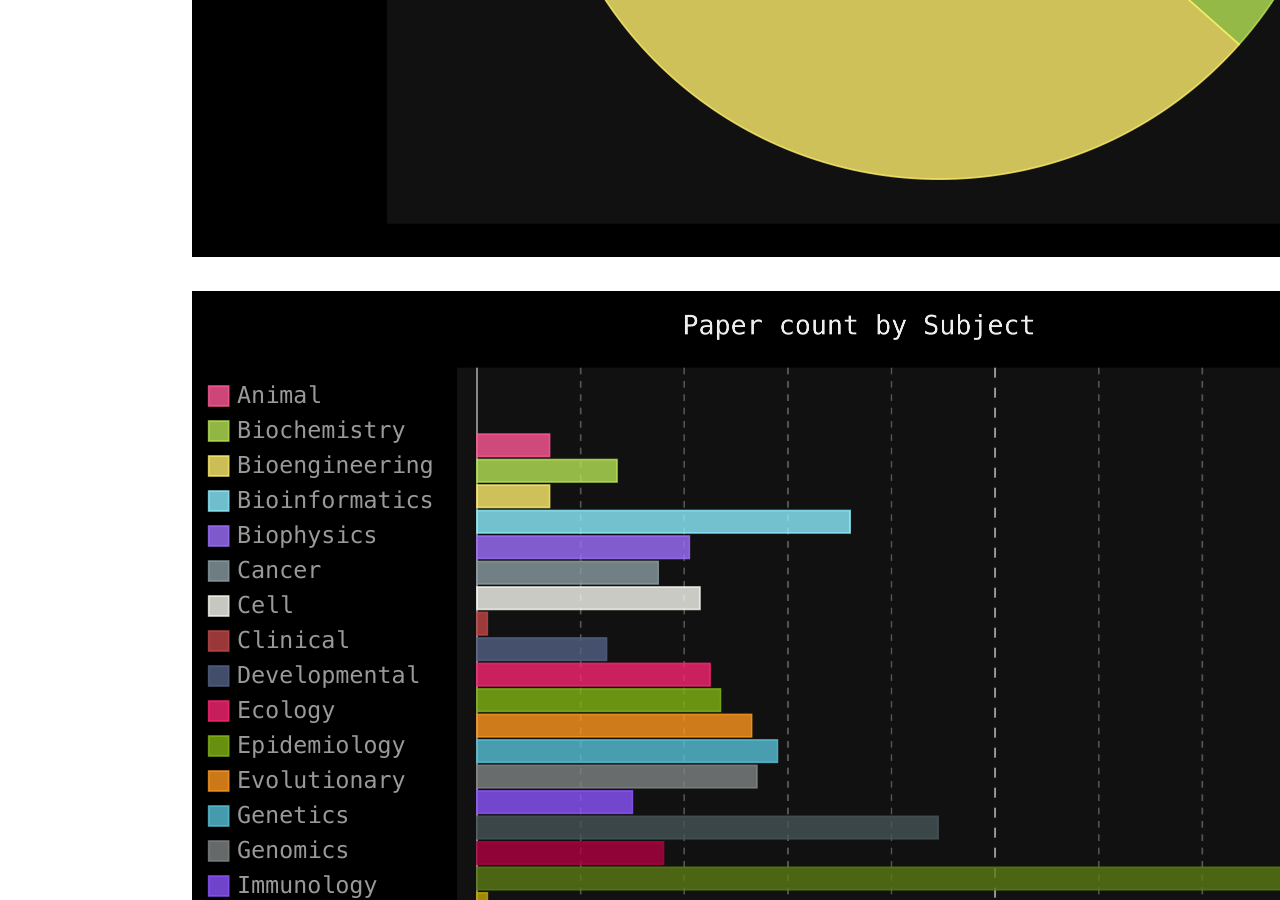
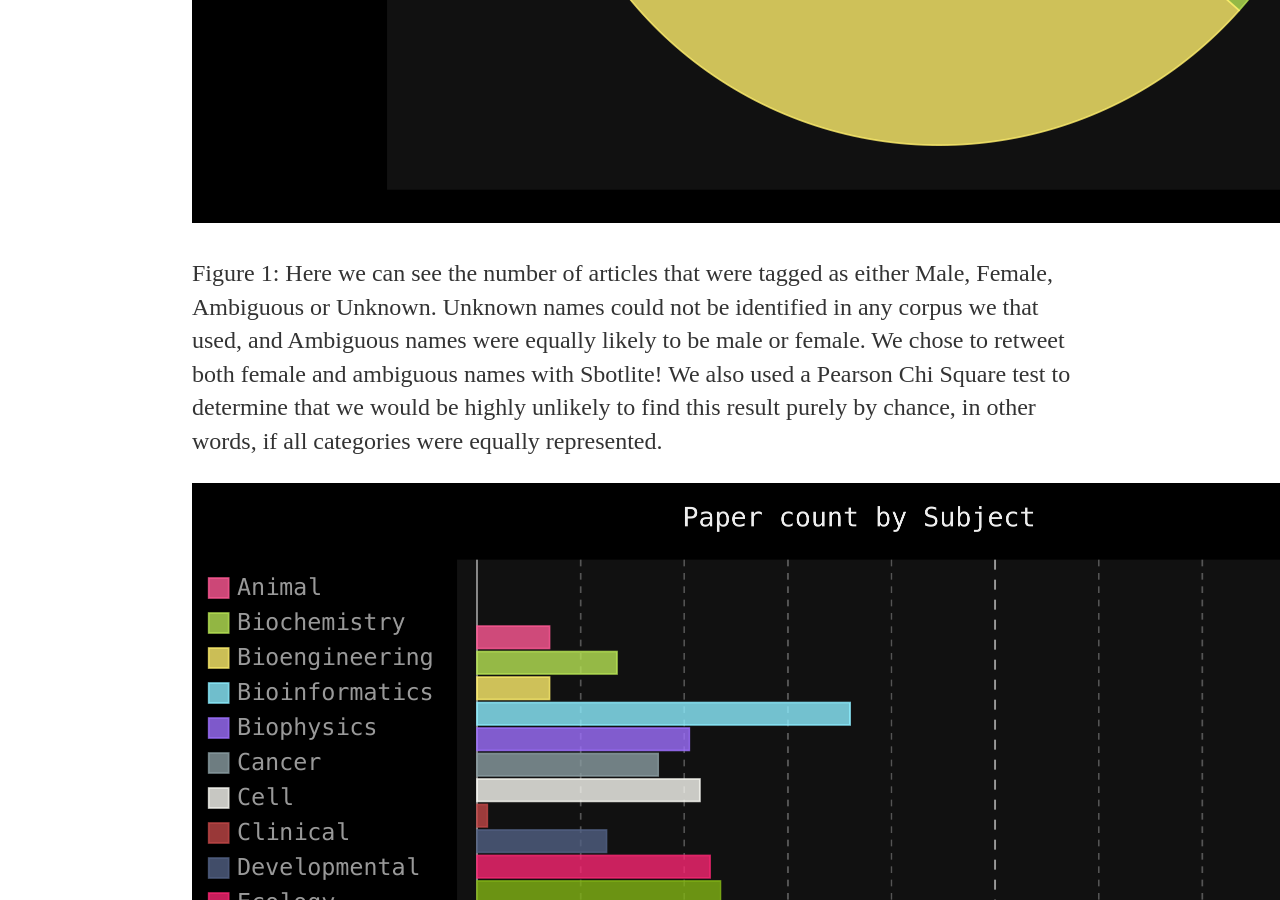
Before and after one commit to sbotlite/sbotlite.github.io, a Jekyll site: the page built from index.html, in a window 1280 px wide and 900 px high, scrolled down 1305 px. Built offline with Jekyll 4.4.1, drawn with Linux system fonts in a browser that asks for light colours; some of the changed text lies outside the part shown.

Commit message:
Update index.html

```diff
--- a/index.html
+++ b/index.html
@@ -8,10 +8,15 @@
 		To do so, Sbotlite automatically retweets papers from biorxiv with female first authors. On top of that, the bot was used to
 		data mine the <a href="https://www.biorxiv.org/">Biorxiv</a> archives and produce analysis on the submissions.
 	</p>
-	<p> Below you can see the results of our analysis over 1000 papers <\p>
-	<p>The development team behind Sbotlite is composed of Vassiki Chauhan, Jean-Hugues Lestang and Sushmita Sadhukha.</p>
+	<p>Below you can see the results of our analysis of a 1000 papers <\p>
+	<p>Sbotlite was developed by Vassiki Chauhan, Jean-Hugues Lestang and Sushmita Sadhukha.</p>
 	<p>The link to the Twitter account can be found at: <a href="https://twitter.com/sbotlite">Sbotlite</a></p>
 	<p><img src="label_count.png" alt="label count" width="1334" height="1000"></p>
+	<p>Figure 1: Here we can see the number of articles that were tagged as either Male, Female, Ambiguous or Unknown.
+		Unknown names could not be identified in any corpus we that used, and Ambiguous names were equally likely to be
+		male or female. We chose to retweet both female and ambiguous names with Sbotlite! We also used a Pearson Chi
+		Square test to determine that we would be highly unlikely to find this result purely by chance, in other words,
+		if all categories were equally represented.</p>
 	<p><img src="count_subject.png" alt="count subjects" width="1334" height="1000"></p>
 	<p><img src="date_label.png" alt="date label" width="1334" height="1000"></p>
 	<p><img src="label_subject.png" alt="label subjects" width="1334" height="1000"></p>
```
